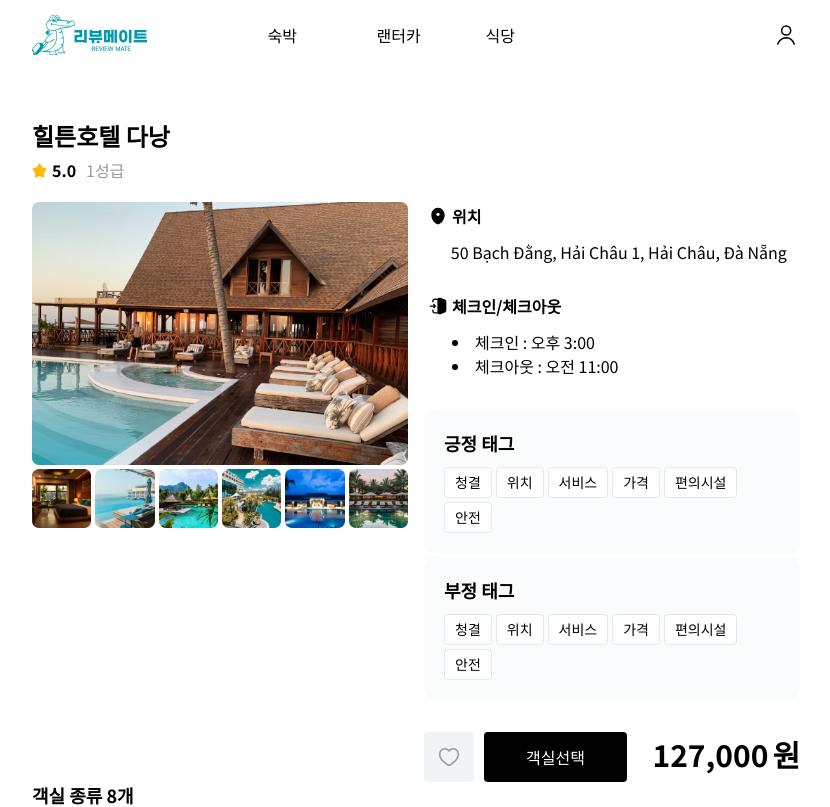
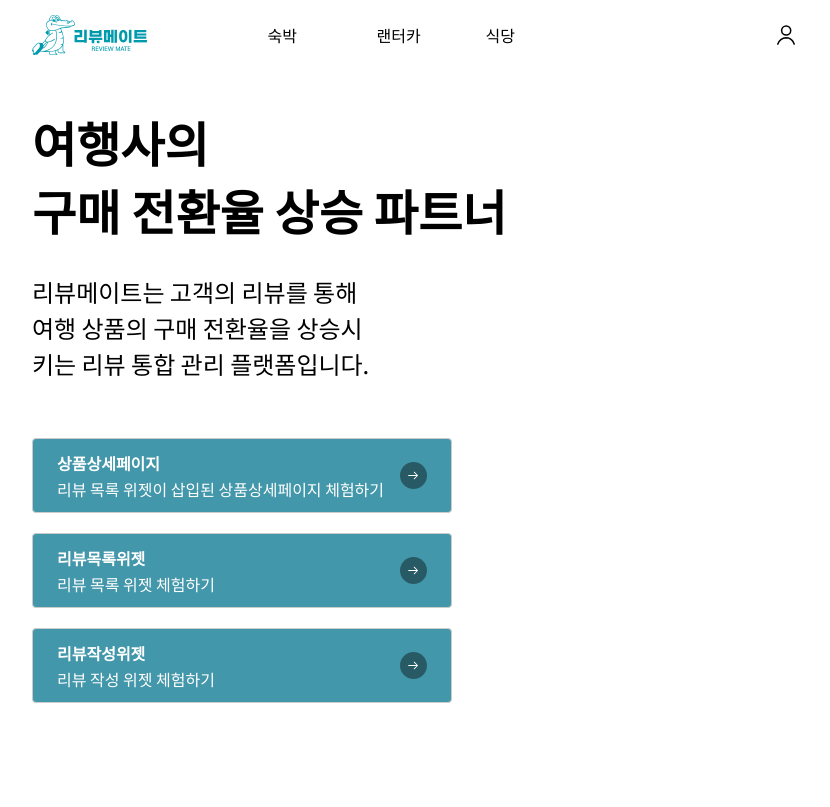
Before and after one commit to Review-Mate/Review-Mate-Demo, a Next.js app: page / in a window 1280 px wide. Shown: the top 807 px of the page, without its empty margins (224-1054 px from the left). Built offline with nearby package versions, Linux system fonts and the light colour scheme.

Commit message:
feat: 랜딩페이지 추가 및 파일명(url) 변경 (related to: #8) 기존 /detail -> /demo/product

```diff
--- a/components/Layout.tsx
+++ b/components/Layout.tsx
@@ -3,12 +3,11 @@
 
 interface Props {
   children: React.ReactNode;
-  title?: string;
 }
 
-export default function Layout({ children, title }: Props) {
+export default function Layout({ children }: Props) {
   return (
-    <div className='h-full sm:px-[5%] md:px-[10%] xl:px-[20%] '>
+    <div className='h-full px-[5%] md:px-[10%] xl:px-[20%] '>
       <NavBar />
       {children}
     </div>
--- a/pages/detail.tsx
+++ b/pages/demo/product.tsx
@@ -6,7 +6,7 @@
 
 type Props = {};
 
-export default function Detail({}: Props) {
+export default function Product({}: Props) {
   const iframeRef = React.useRef<HTMLIFrameElement | null>(null);
 
   React.useEffect(() => {
@@ -37,7 +37,7 @@
 
   return (
     <div className='h-full'>
-      <Seo title='ReviewMate | Home' />
+      <Seo title='ReviewMate | Product Demo' />
       <TopInfo />
       <Rooms />
       <iframe
--- a/pages/index.tsx
+++ b/pages/index.tsx
@@ -1,10 +1,55 @@
 import Seo from '@/components/Seo';
-import Detail from './detail';
+import Image from 'next/image';
+import Link from 'next/link';
 
 export default function Home() {
   return (
     <main className='h-full'>
-      <Detail />
+      <Seo title='ReviewMate|Home' />
+      <h1 className='text-5xl font-bold mb-5 w-[520px]'>여행사의</h1>
+      <h1 className='text-5xl font-bold mb-10 w-[520px]'>
+        구매 전환율 상승 파트너
+      </h1>
+      <h1 className='text-title mb-14 w-[340px]'>
+        리뷰메이트는 고객의 리뷰를 통해 여행 상품의 구매 전환율을 상승시키는
+        리뷰 통합 관리 플랫폼입니다.
+      </h1>
+      <LinkBox
+        title='상품상세페이지'
+        content='리뷰 목록 위젯이 삽입된 상품상세페이지 체험하기'
+        link='/demo/product'
+      />
+      <LinkBox
+        title='리뷰목록위젯'
+        content='리뷰 목록 위젯 체험하기'
+        link='https://main.d33vkfpm9flfhs.amplifyapp.com/review/list'
+      />
+      <LinkBox
+        title='리뷰작성위젯'
+        content='리뷰 작성 위젯 체험하기'
+        link='https://main.d33vkfpm9flfhs.amplifyapp.com/review/write'
+      />
     </main>
   );
 }
+
+interface LinkBoxProps {
+  title: string;
+  content: string;
+  link: string;
+}
+
+const LinkBox = ({ title, content, link }: LinkBoxProps) => {
+  return (
+    <Link
+      href={link}
+      className='w-[420px] h-[75px] flex justify-between items-center h-25 mb-5 px-6 rounded bg-primary border border-solid border-gray04'
+    >
+      <div className='flex flex-col items-start'>
+        <p className='text-body font-bold text-white mb-[2px]'>{title}</p>
+        <p className='text-body text-white'>{content}</p>
+      </div>
+      <Image src='/arrow.svg' alt='화살표' width={27} height={27} />
+    </Link>
+  );
+};
```
Also changed, not shown: public/arrow.svg (added).
